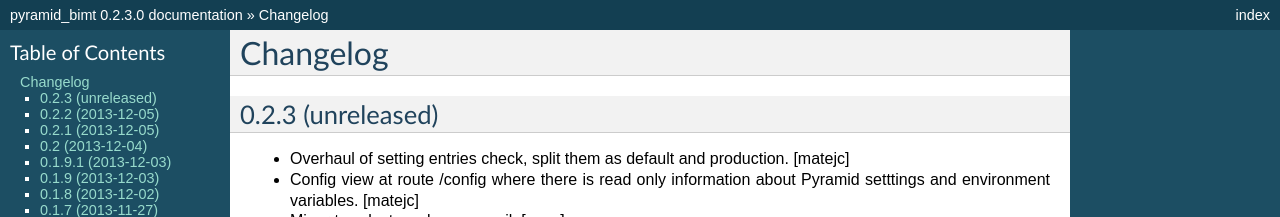
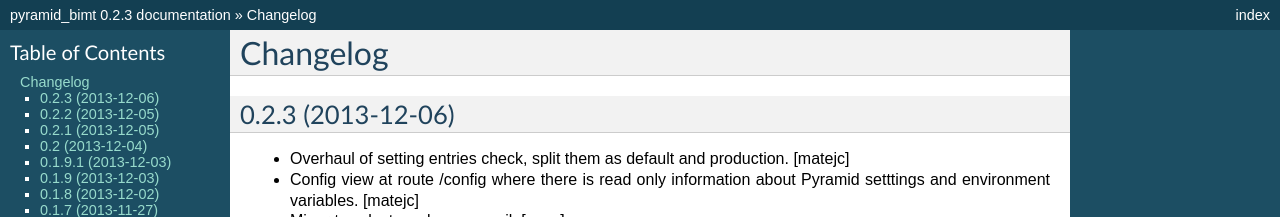
Before and after one commit to persho/pyramid_bimt, a Sphinx documentation site: the page built from docs/CHANGELOG.rst, in a window 1280 px wide and 900 px high. Shown: the top 217 px of the window. Built offline with Sphinx 7.4.7, drawn with Linux system fonts in a browser that asks for light colours; some of the changed text lies outside the part shown.

Commit message:
Preparing release 0.2.3

```diff
--- a/docs/CHANGELOG.rst
+++ b/docs/CHANGELOG.rst
@@ -4,7 +4,7 @@
 =========
 
 
-0.2.3 (unreleased)
+0.2.3 (2013-12-06)
 ------------------
 
 - Overhaul of setting entries check, split them as default and production.
--- a/setup.py
+++ b/setup.py
@@ -18,7 +18,7 @@
 
 setup(
     name='pyramid_bimt',
-    version='0.2.3.dev0',
+    version='0.2.3',
     description='Base package for BIMT apps.',
     long_description=long_description,
     classifiers=[
```
